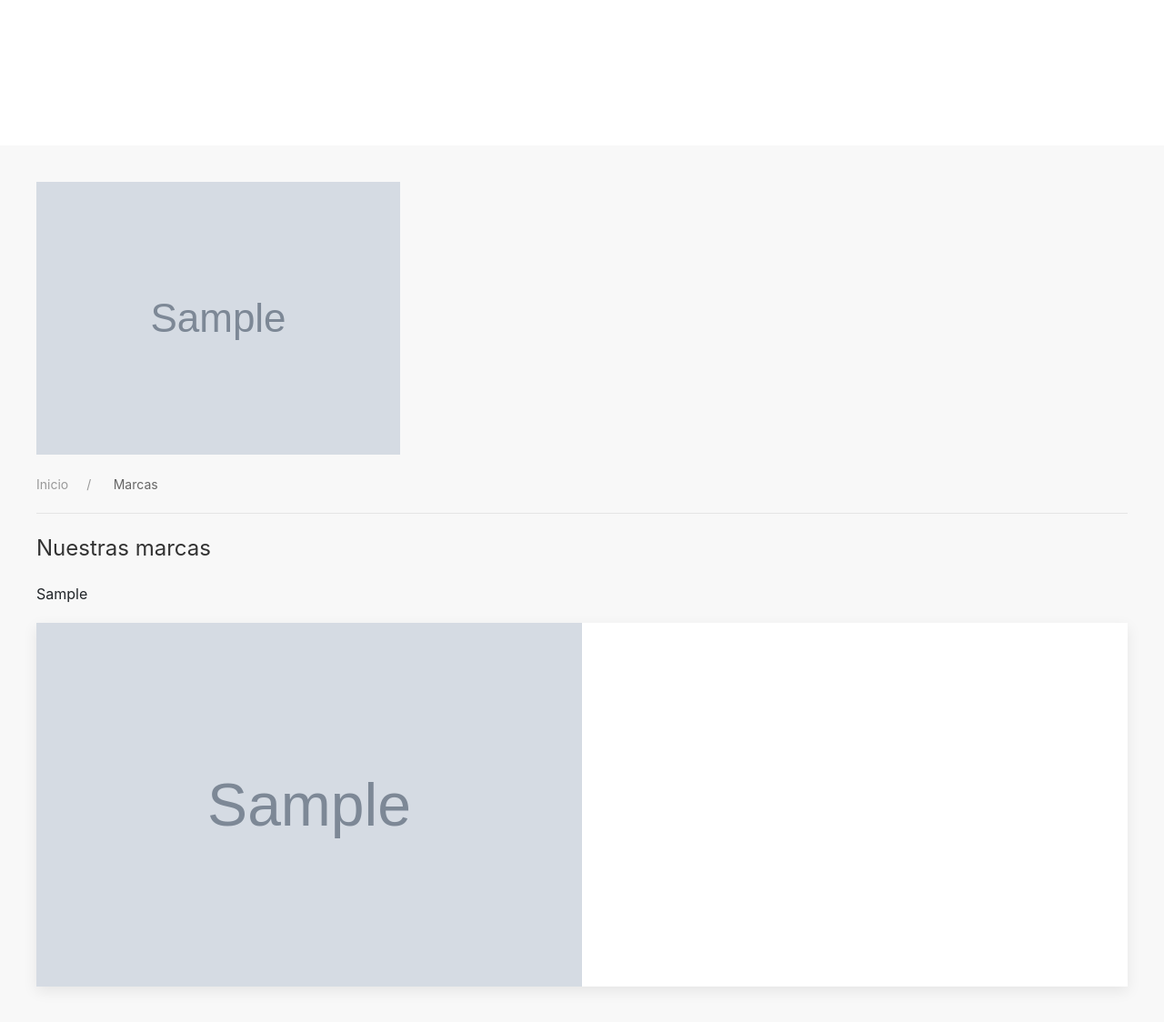
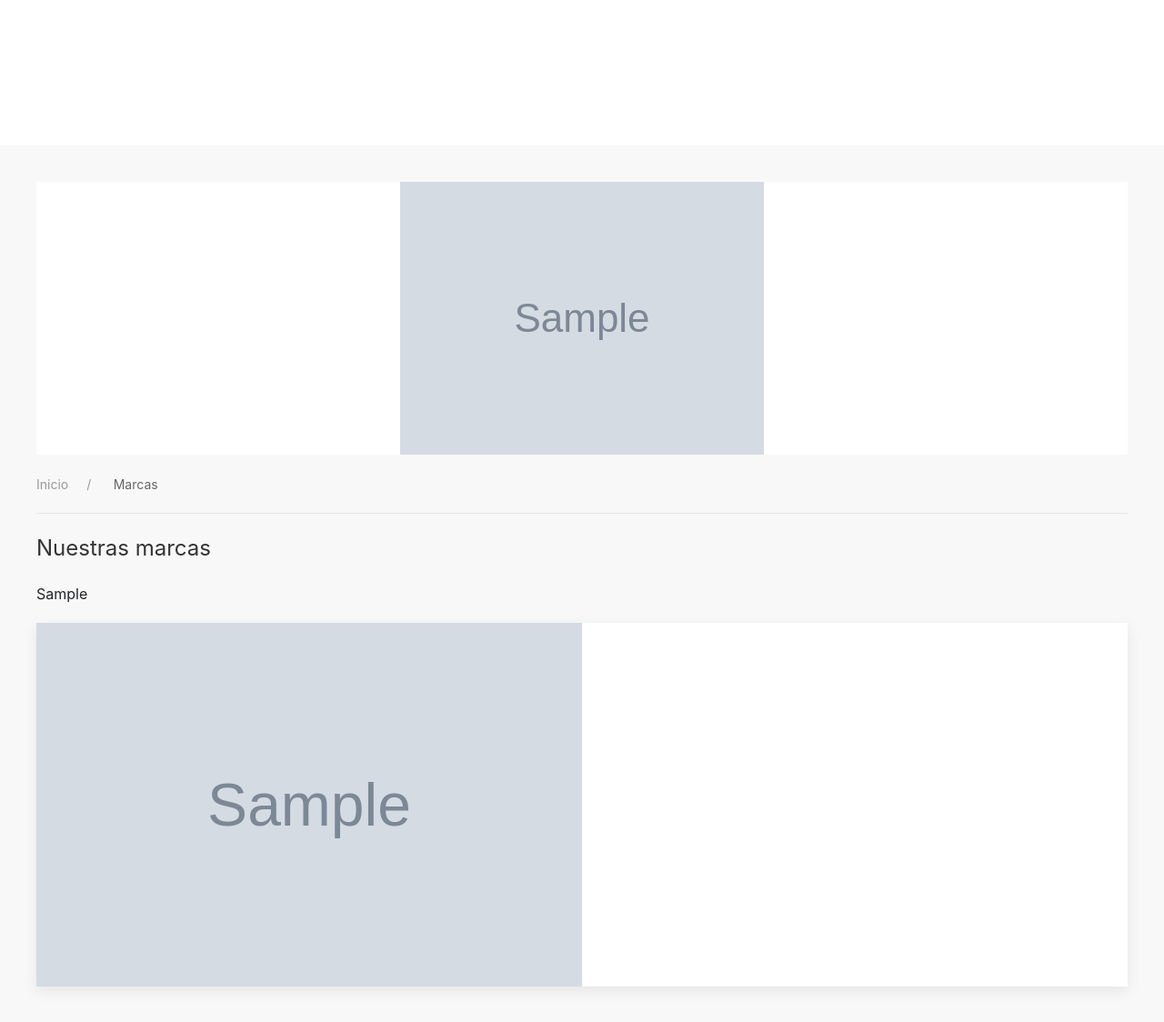
Before and after one commit to jhernandez18p/phxwebsite, a Django app: template templates/frontend/brands.html in a window 1280 px wide. Shown: the part 140-1264 px from the top of the page at 91% size. Run offline with Django 3.2, Linux system fonts and the light colour scheme; the template is opened without the code that fills it: most values are stand-ins (such as "Sample title", 1, 10 or a date in 2020); grey boxes marked "Sample" are stand-in pictures; some libraries are stand-ins or nearby versions; some web fonts are replaced.

Commit message:
Carrusel

```diff
--- a/templates/frontend/brands.html
+++ b/templates/frontend/brands.html
@@ -2,7 +2,30 @@
 {% load staticfiles %}
 
 {% block css %}
+<link rel="stylesheet" href="{% static 'base/css/swiper.min.css' %}">
 <style media="screen">
+    .swiper-container {
+        width: 100%;
+        height: 100%;
+    }
+    .swiper-slide {
+        text-align: center;
+        font-size: 18px;
+        background: #fff;
+        /* Center slide text vertically */
+        display: -webkit-box;
+        display: -ms-flexbox;
+        display: -webkit-flex;
+        display: flex;
+        -webkit-box-pack: center;
+        -ms-flex-pack: center;
+        -webkit-justify-content: center;
+        justify-content: center;
+        -webkit-box-align: center;
+        -ms-flex-align: center;
+        -webkit-align-items: center;
+        align-items: center;
+    }
 </style>
 {% endblock %}
 
@@ -86,6 +109,14 @@
     $(document).ready(function () {
         UIkit.toggle();
     })
+    var swiper = new Swiper('.full-screen .swiper-container', {
+        pagination: '.full-screen .swiper-pagination',
+        paginationClickable: true,
+        nextButton: '.full-screen .swiper-button-next',
+        prevButton: '.full-screen .swiper-button-prev',
+        loop: true,
+        autoplay: 8000,
+    });
 </script>
 {% endblock %}
 
```
